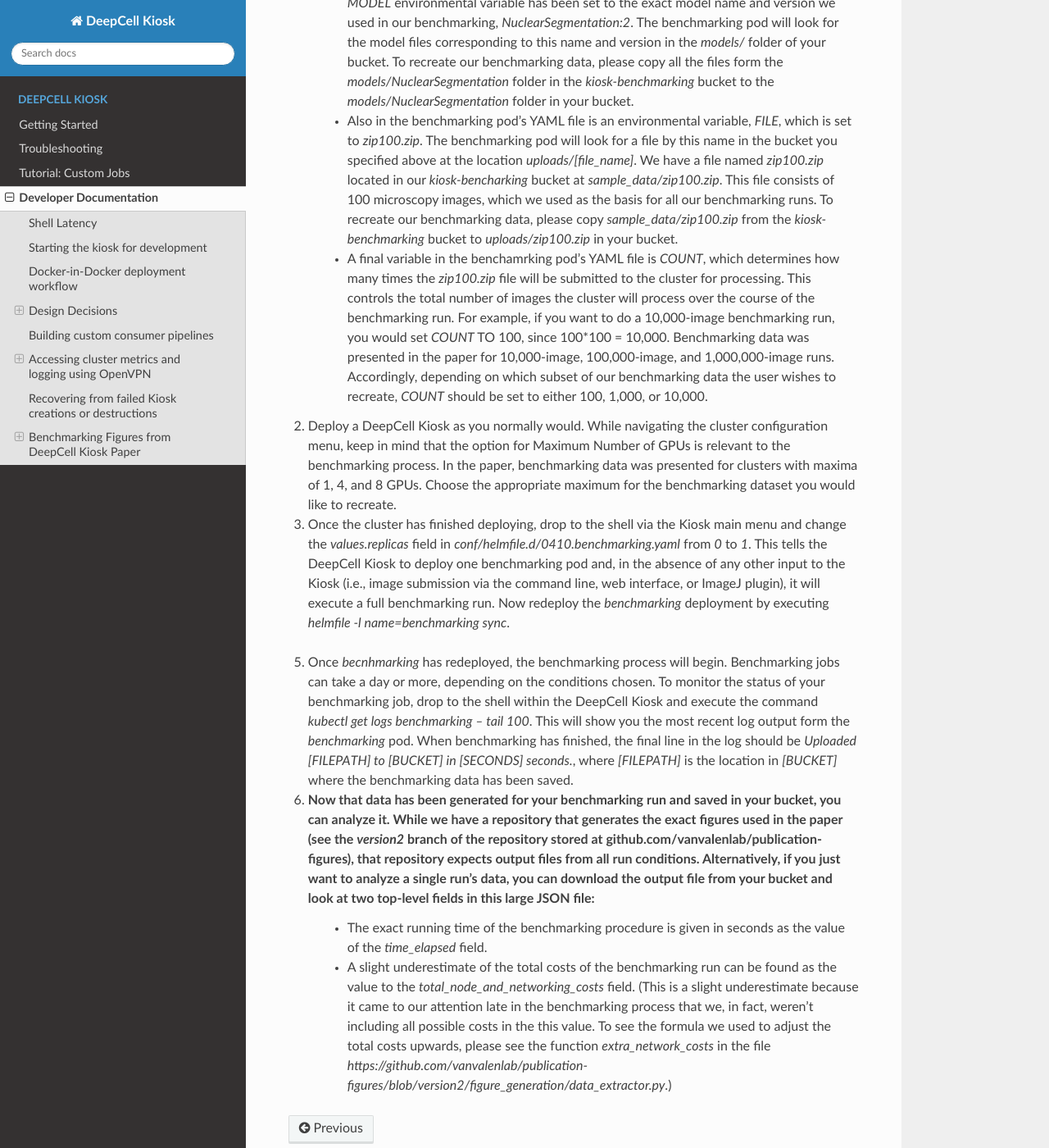
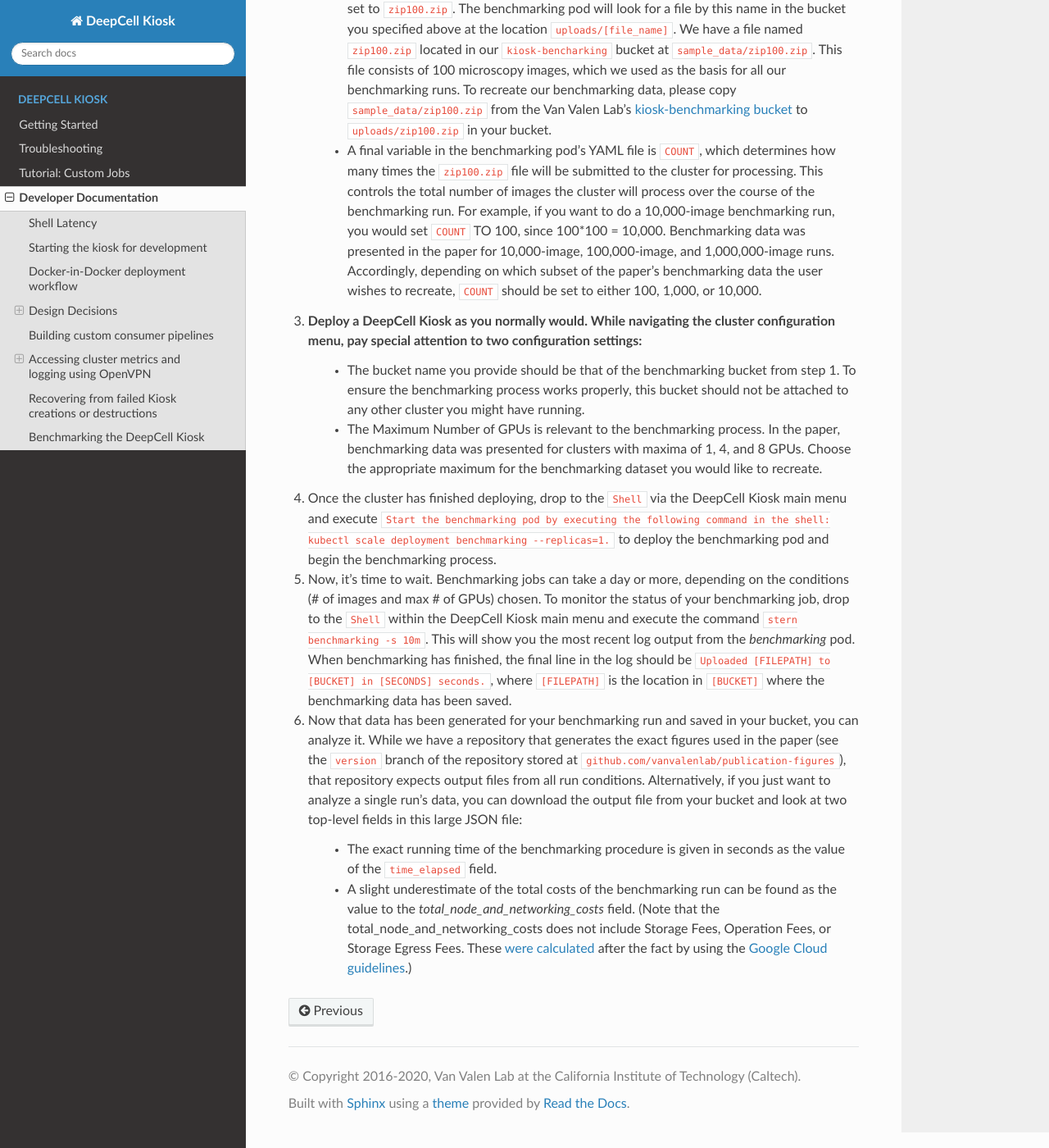
Before and after one commit to vanvalenlab/kiosk-console, a Sphinx documentation site: the page built from docs/source/DEVELOPER.rst, in a window 1280 px wide and 1400 px high, scrolled down 4721 px. Shown: the whole window at 82% size. Built offline with Sphinx 7.4.7 and the Read the Docs theme 2.0.0, drawn with Linux system fonts in a browser that asks for light colours; some of the changed text lies outside the part shown.

Commit message:
cleaning up benchmarking documentation

```diff
--- a/docs/source/DEVELOPER.rst
+++ b/docs/source/DEVELOPER.rst
@@ -145,28 +145,28 @@
 
 While we hope this list is comprehensive, there could be some lingering resources used by Google Cloud and not deleted automatically that we're not aware of.
 
-Benchmarking Figures from DeepCell Kiosk Paper
+Benchmarking the DeepCell Kiosk
 ---------------------------------------------------------
 
-The DeepCell Kiosk paper (Bannon et al., 2020) presents cost and runtime benchmarks for running a generic segmentation pipeline on datasets of given sizes inside the DeepCell Kiosk with different sets of constraints (Fig. 1b).
+The DeepCell Kiosk comes with a utility for benchmarking the scalability and performance of a deep learning workflow. To run your own benchmarking, please read below.
 
-Here, we provide any interested parties with a way to recreate these figures.
+1. If you don't already have a cloud storage bucket devoted exclusively to DeepCell Kiosk benchmarking runs, you should create one now. It's fine to reuse this bucket for multiple benchmarking runs, but don't use it as the storage bucket for normal DeepCell Kiosk cluster operations.
 
-Recreating Figures
-^^^^^^^^^^^^^^^^^^
+2. Then, checkout the ``benchmarks`` branch of the ``kiosk-console`` repository. This branch is almost identical to the version 1.2.0 release of the ``kiosk-console`` repo, except for minor configuration differences. There are three variable settings worth noting in the benchmarking pod's YAML file, ``conf/helmfile.d/0410.benchmarking.yaml``, each with a corresponding setup action for the user to perform before benchmarking:
 
-1. First, checkout the `benchmarks` branch of the `kiosk-console` repository. This branch is almost identical to the version 1.2.0 release of the `kiosk-console` repo, except for minor configuration differences, which the user can view by executing `git diff master..benchmarks` from a command prompt inside a local copy of the repository. There are three very important variable settings worth noting, each with a corresponding setup action for the user to perform before benchmarking:
-    - In the `Dockerfile`, the `CLOUDSDK_BUCKET` environmental variable is set to `kiosk-benchmarking`, which is the Google Cloud bucket that the Van Valen Lab uses to store its benchmarking models. To recreate our benchmarking data, please change this value to the name of a bucket that you control.
-    - In the benchmarking pod's YAML file, `conf/helmfile.d/0410.benchmarking.yaml`, the `MODEL` environmental variable has been set to the exact model name and version we used in our benchmarking, `NuclearSegmentation:2`. The benchmarking pod will look for the model files corresponding to this name and version in the `models/` folder of your bucket. To recreate our benchmarking data, please copy all the files form the `models/NuclearSegmentation` folder in the `kiosk-benchmarking` bucket to the `models/NuclearSegmentation` folder in your bucket.
-    - Also in the benchmarking pod's YAML file is an environmental variable, `FILE`, which is set to `zip100.zip`. The benchmarking pod will look for a file by this name in the bucket you specified above at the location `uploads/[file_name]`. We have a file named `zip100.zip` located in our `kiosk-bencharking` bucket at `sample_data/zip100.zip`. This file consists of 100 microscopy images, which we used as the basis for all our benchmarking runs. To recreate our benchmarking data, please copy `sample_data/zip100.zip` from the `kiosk-benchmarking` bucket to `uploads/zip100.zip` in your bucket.
-    - A final variable in the benchamrking pod's YAML file is `COUNT`, which determines how many times the `zip100.zip` file will be submitted to the cluster for processing. This controls the total number of images the cluster will process over the course of the benchmarking run. For example, if you want to do a 10,000-image benchmarking run, you would set `COUNT` TO 100, since 100*100 = 10,000. Benchmarking data was presented in the paper for 10,000-image, 100,000-image, and 1,000,000-image runs. Accordingly, depending on which subset of our benchmarking data the user wishes to recreate, `COUNT` should be set to either 100, 1,000, or 10,000.
+    - In the benchmarking pod's YAML file, ``conf/helmfile.d/0410.benchmarking.yaml``, the ``MODEL`` environmental variable has been set to the exact model name and version we used in our benchmarking, ``NuclearSegmentation:2``. The benchmarking cluster, when you create it, will look for the model files corresponding to this name and version in the ``models/`` folder of your benchmarking bucket. To recreate our benchmarking data, please copy the ``models/NuclearSegmentation`` folder in the Van Valen Lab's `kiosk-benchmarking bucket <https://console.cloud.google.com/storage/browser/kiosk-benchmarking>`_ to the same location in your bucket.
+    - Also in the benchmarking pod's YAML file is an environmental variable, ``FILE``, which is set to ``zip100.zip``. The benchmarking pod will look for a file by this name in the bucket you specified above at the location ``uploads/[file_name]``. We have a file named ``zip100.zip`` located in our ``kiosk-bencharking`` bucket at ``sample_data/zip100.zip``. This file consists of 100 microscopy images, which we used as the basis for all our benchmarking runs. To recreate our benchmarking data, please copy ``sample_data/zip100.zip`` from the Van Valen Lab's `kiosk-benchmarking bucket <https://console.cloud.google.com/storage/browser/kiosk-benchmarking>`_ to ``uploads/zip100.zip`` in your bucket.
+    - A final variable in the benchmarking pod's YAML file is ``COUNT``, which determines how many times the ``zip100.zip`` file will be submitted to the cluster for processing. This controls the total number of images the cluster will process over the course of the benchmarking run. For example, if you want to do a 10,000-image benchmarking run, you would set ``COUNT`` TO 100, since 100*100 = 10,000. Benchmarking data was presented in the paper for 10,000-image, 100,000-image, and 1,000,000-image runs. Accordingly, depending on which subset of the paper's benchmarking data the user wishes to recreate, ``COUNT`` should be set to either 100, 1,000, or 10,000.
 
-2. Deploy a DeepCell Kiosk as you normally would. While navigating the cluster configuration menu, keep in mind that the option for Maximum Number of GPUs is relevant to the benchmarking process. In the paper, benchmarking data was presented for clusters with maxima of 1, 4, and 8 GPUs. Choose the appropriate maximum for the benchmarking dataset you would like to recreate.
+3. Deploy a DeepCell Kiosk as you normally would. While navigating the cluster configuration menu, pay special attention to two configuration settings:
+    - The bucket name you provide should be that of the benchmarking bucket from step 1. To ensure the benchmarking process works properly, this bucket should not be attached to any other cluster you might have running.
+    - The Maximum Number of GPUs is relevant to the benchmarking process. In the paper, benchmarking data was presented for clusters with maxima of 1, 4, and 8 GPUs. Choose the appropriate maximum for the benchmarking dataset you would like to recreate.
 
-3. Once the cluster has finished deploying, drop to the shell via the Kiosk main menu and change the `values.replicas` field in `conf/helmfile.d/0410.benchmarking.yaml` from `0` to `1`. This tells the DeepCell Kiosk to deploy one benchmarking pod and, in the absence of any other input to the Kiosk (i.e., image submission via the command line, web interface, or ImageJ plugin), it will execute a full benchmarking run. Now redeploy the `benchmarking` deployment by executing `helmfile -l name=benchmarking sync`.
+4. Once the cluster has finished deploying, drop to the ``Shell`` via the DeepCell Kiosk main menu and execute ``Start the benchmarking pod by executing the following command in the shell: kubectl scale deployment benchmarking --replicas=1.`` to deploy the benchmarking pod and begin the benchmarking process.
 
-5. Once `becnhmarking` has redeployed, the benchmarking process will begin. Benchmarking jobs can take a day or more, depending on the conditions chosen. To monitor the status of your benchmarking job, drop to the shell within the DeepCell Kiosk and execute the command `kubectl get logs benchmarking -- tail 100`. This will show you the most recent log output form the `benchmarking` pod. When benchmarking has finished, the final line in the log should be `Uploaded [FILEPATH] to [BUCKET] in [SECONDS] seconds.`, where `[FILEPATH]` is the location in `[BUCKET]`  where the benchmarking data has been saved.
+5. Now, it's time to wait. Benchmarking jobs can take a day or more, depending on the conditions (# of images and max # of GPUs) chosen. To monitor the status of your benchmarking job, drop to the ``Shell`` within the DeepCell Kiosk main menu and execute the command ``stern benchmarking -s 10m``.  This will show you the most recent log output from the `benchmarking` pod. When benchmarking has finished, the final line in the log should be ``Uploaded [FILEPATH] to [BUCKET] in [SECONDS] seconds.``, where ``[FILEPATH]`` is the location in ``[BUCKET]`` where the benchmarking data has been saved.
 
-6. Now that data has been generated for your benchmarking run and saved in your bucket, you can analyze it. While we have a repository that generates the exact figures used in the paper (see the `version2` branch of the repository stored at github.com/vanvalenlab/publication-figures), that repository expects output files from all run conditions. Alternatively, if you just want to analyze a single run's data, you can download the output file from your bucket and look at two top-level fields in this large JSON file:
-    - The exact running time of the benchmarking procedure is given in seconds as the value of the `time_elapsed` field.
-    - A slight underestimate of the total costs of the benchmarking run can be found as the value to the `total_node_and_networking_costs` field. (This is a slight underestimate because it came to our attention late in the benchmarking process that we, in fact, weren't including all possible costs in the this value. To see the formula we used to adjust the total costs upwards, please see the function `extra_network_costs` in the file `https://github.com/vanvalenlab/publication-figures/blob/version2/figure_generation/data_extractor.py`.)
+6. Now that data has been generated for your benchmarking run and saved in your bucket, you can analyze it. While we have a repository that generates the exact figures used in the paper (see the ``version`` branch of the repository stored at ``github.com/vanvalenlab/publication-figures``), that repository expects output files from all run conditions. Alternatively, if you just want to analyze a single run's data, you can download the output file from your bucket and look at two top-level fields in this large JSON file:
+
+    - The exact running time of the benchmarking procedure is given in seconds as the value of the ``time_elapsed`` field.
+    - A slight underestimate of the total costs of the benchmarking run can be found as the value to the `total_node_and_networking_costs` field. (Note that the total_node_and_networking_costs does not include Storage Fees, Operation Fees, or Storage Egress Fees. These `were calculated <https://github.com/vanvalenlab/publication-figures/blob/383a90149eb86d4a0a697395edffb32d383bb1ca/figure_generation/data_extractor.py#L318>`_ after the fact by using the `Google Cloud guidelines <https://cloud.google.com/vpc/network-pricing#general>`_.)
```
